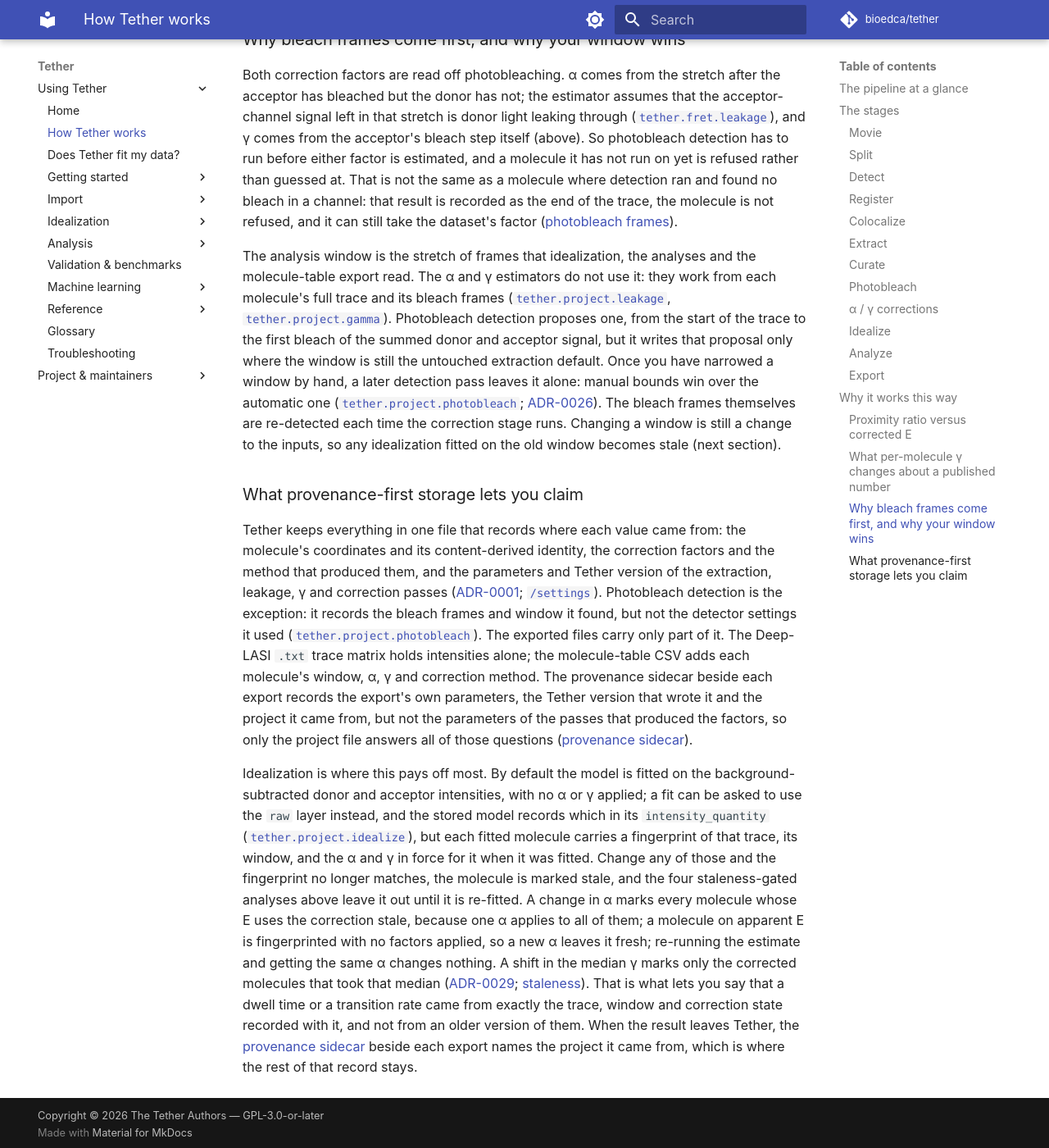
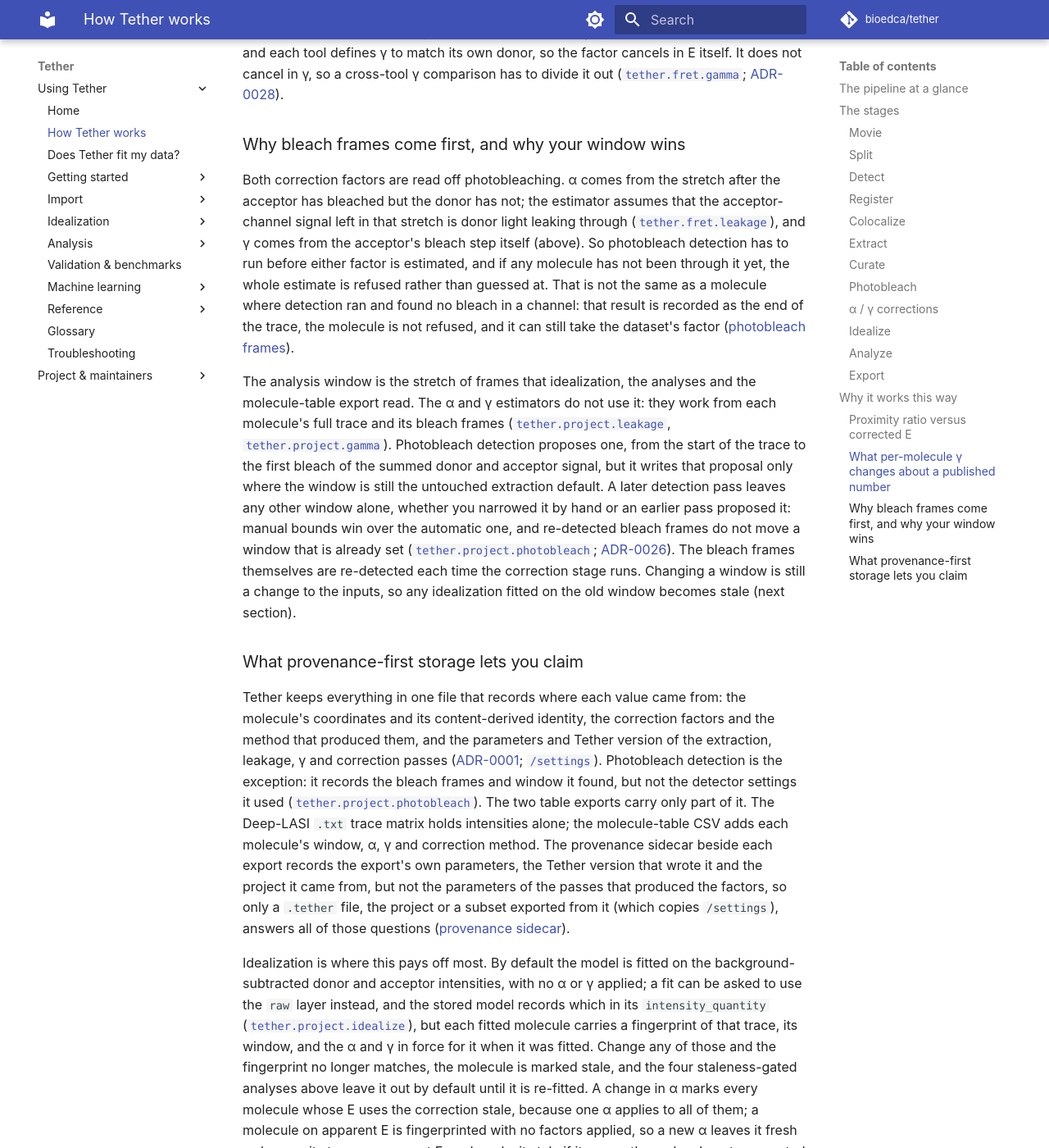
Before and after one commit to bioedca/tether, an MkDocs documentation site: the page built from docs/pipeline.md, in a window 1280 px wide and 1400 px high, scrolled down 5717 px. Shown: the whole window at 82% size. Built offline with MkDocs 1.6.1 and Material for MkDocs 9.7.7, drawn with Linux system fonts in a browser that asks for light colours; comment, search, counter and statistics services are not loaded; the version menu is left out; some of the changed text lies outside the part shown.

Commit message:
docs(pipeline): tighten eleven claims found in a line-by-line code audit (#171)
/settings/gamma is written only when α was estimated; corrected E is
absolute only under δ = 0; a missing bleach frame refuses the whole
estimate; detection re-proposes only default windows; label weights are
rewritten on import or merge-back, not on ranker training; overlay
re-fits keep their cohort; subset .tether exports carry /settings;
staleness gating is the default; apparent-E molecules go stale when a
new α moves them onto corrected E; exports go where you direct them;
analyses do not read the correction factors.

````diff
--- a/docs/pipeline.md
+++ b/docs/pipeline.md
@@ -16,7 +16,7 @@
 ([Legacy Deep-LASI import](io/legacy-import.md)). The stages that keep a result keep it in one
 [`.tether` project file](reference/tether-format.md), which refers to your movie rather than
 copying its pixels ([the store references your movies](compatibility.md#the-store-references-your-movies-it-does-not-copy-them));
-some stages write nothing, and exports are new files beside the project:
+some stages write nothing, and exports are new files written where you direct them:
 
 ```text
 movie → split → detect → register → colocalize → extract → curate → photobleach
@@ -26,9 +26,9 @@
 The order binds where one stage needs another's output. Everything downstream reads the
 extracted traces, so extraction comes first, and the correction steps depend on one another.
 After extraction the road branches rather than running in single file: you can curate, plot
-apparent E or export traces as soon as a movie is extracted. Correction and idealization add
-to what those later steps can use, the correction factors and the fitted states that the dwell
-and transition analyses read; they do not have to come first. The headless batch runner
+apparent E or export traces as soon as a movie is extracted. Correction adds the factors, which
+the molecule table records; idealization adds the fitted states that the dwell and transition
+analyses read. Neither has to come first. The headless batch runner
 groups the automatic part of that road into three stages, `extract → correct → idealize`,
 declared in dependency order as
 [`STAGES` in `tether.project.batch`](https://github.com/bioedca/tether/blob/main/src/tether/project/batch.py),
@@ -129,8 +129,9 @@
 
 `tether.project.labels` records each accept or reject you make. The current verdict sits on
 the molecule, and every decision is also appended to a log, with who made it and when.
-The decision rows are never rewritten; only each row's training weight is recomputed when
-the quality ranker retrains
+The decision rows are never rewritten; only each row's stored training weight is
+recomputed, on a legacy import or when several curators' decisions are merged back, and the
+quality ranker applies the same weighting in memory when it trains
 ([`tether.project.weighting`](https://github.com/bioedca/tether/blob/main/src/tether/project/weighting.py);
 [curation label](glossary.md#curation-label-category-quality-class);
 [ADR-0023](adr/0023-curation-label-codec-and-labels-log.md)).
@@ -146,8 +147,8 @@
 ([photobleach frames](glossary.md#photobleach-frames-first-bleach-frame);
 [ADR-0026](adr/0026-photobleach-detection-and-window-default.md)).
 
-- **Writes:** `bleach_frames` and, where you have not narrowed it, `analysis_window` on each
-  molecule.
+- **Writes:** `bleach_frames` and, where the window is still the extraction default,
+  `analysis_window` on each molecule.
 - **Read more:** [Analysis parameters](reference/parameters.md#photobleaching-and-the-analysis-window)
 
 ### α / γ corrections
@@ -158,8 +159,9 @@
 ([correction order](glossary.md#correction-order)).
 
 - **Writes:** `alpha`, `gamma`, `correction_method` and `correction_confidence` on each
-  molecule, and the provenance of each pass under `/settings/leakage`, `/settings/gamma` and
-  `/settings/correction`.
+  molecule, and the provenance of each pass under `/settings/leakage` and
+  `/settings/correction`, plus `/settings/gamma` when α was estimated (the γ step is skipped
+  when α is withheld).
 - **Read more:** [Analysis parameters](reference/parameters.md#correction-factors),
   [Validation & benchmarks](validation.md#e-estimator-edge-cases)
 
@@ -186,7 +188,8 @@
 ([fresh-idealization gating](glossary.md#fresh-idealization-gating-curation-filter)). Two
 idealization-based views are exceptions: the post-synchronized transition heatmap applies the
 curation filter but not the staleness one, and the fitted-model overlay on the E histogram
-reads the model as it was fitted, so it reflects later curation only after a re-fit
+reads the model as it was fitted, so molecules rejected since then stay in it until a fresh
+fit over a new selection; re-fitting a stale model keeps its original molecules
 ([`tether.analysis.histogram`](https://github.com/bioedca/tether/blob/main/src/tether/analysis/histogram.py)).
 
 - **Writes:** nothing to the project file.
@@ -214,7 +217,8 @@
 the background, but then its ratio is a different number. It is internally
 consistent only while the dyes and the instrument stay the same
 ([McCann 2010](https://doi.org/10.1016/j.bpj.2010.04.063)). The γ-corrected efficiency
-removes the leakage and the dye and detection imbalance, and is an absolute energy-transfer
+removes the leakage and the dye and detection imbalance and, under Tether's assumption of no
+direct acceptor excitation (δ = 0, single-laser data), is an absolute energy-transfer
 efficiency ([Hellenkamp 2018](https://doi.org/10.1038/s41592-018-0085-0);
 [`tether.fret.efficiency`](https://github.com/bioedca/tether/blob/main/src/tether/fret/efficiency.py)).
 Tether calls the proximity ratio **apparent E**, and computes it as the corrected formula with
@@ -263,8 +267,8 @@
 signal left in that stretch is donor light leaking through
 ([`tether.fret.leakage`](https://github.com/bioedca/tether/blob/main/src/tether/fret/leakage.py)),
 and γ comes from the acceptor's bleach step itself (above). So photobleach detection has to run
-before either factor is estimated, and a molecule it has not run on yet is refused rather
-than guessed at. That is not the same as a molecule where detection ran and found no bleach
+before either factor is estimated, and if any molecule has not been through it yet, the
+whole estimate is refused rather than guessed at. That is not the same as a molecule where detection ran and found no bleach
 in a channel: that result is recorded as the end of the trace, the molecule is not refused,
 and it can still take the dataset's factor
 ([photobleach frames](glossary.md#photobleach-frames-first-bleach-frame)).
@@ -276,8 +280,9 @@
 [`tether.project.gamma`](https://github.com/bioedca/tether/blob/main/src/tether/project/gamma.py)). Photobleach detection
 proposes one, from the start of the trace to the first bleach of the summed donor and acceptor
 signal, but it writes that proposal only where the window is still the untouched extraction
-default. Once you have narrowed a window by hand, a later detection pass leaves it alone:
-manual bounds win over the automatic one
+default. A later detection pass leaves any other window alone, whether you narrowed it by hand or an
+earlier pass proposed it: manual bounds win over the automatic one, and re-detected bleach
+frames do not move a window that is already set
 ([`tether.project.photobleach`](https://github.com/bioedca/tether/blob/main/src/tether/project/photobleach.py);
 [ADR-0026](adr/0026-photobleach-detection-and-window-default.md)). The bleach frames
 themselves are re-detected each time the correction stage runs. Changing a window is still a
@@ -293,12 +298,13 @@
 [`/settings`](reference/tether-format.md#settings-provenance-of-each-pipeline-stage)).
 Photobleach detection is the exception: it records the bleach frames and window it found, but
 not the detector settings it used
-([`tether.project.photobleach`](https://github.com/bioedca/tether/blob/main/src/tether/project/photobleach.py)). The exported files carry only part
+([`tether.project.photobleach`](https://github.com/bioedca/tether/blob/main/src/tether/project/photobleach.py)). The two table exports carry only part
 of it. The Deep-LASI `.txt` trace matrix holds intensities alone; the molecule-table CSV adds
 each molecule's window, α, γ and correction method. The provenance sidecar beside each export
 records the export's own parameters, the Tether version that wrote it and the project it came
-from, but not the parameters of the passes that produced the factors, so only the project
-file answers all of those questions
+from, but not the parameters of the passes that produced the factors, so only a `.tether`
+file, the project or a subset exported from it (which copies `/settings`), answers all of
+those questions
 ([provenance sidecar](reference/exports.md#provenance-sidecar)).
 
 Idealization is where this pays off most. By default the model is fitted on the
@@ -308,11 +314,12 @@
 ([`tether.project.idealize`](https://github.com/bioedca/tether/blob/main/src/tether/project/idealize.py)), but each fitted molecule carries a
 fingerprint of that trace, its window, and the α and γ in force for it when it was fitted.
 Change any of those and the fingerprint no longer matches, the molecule is marked stale, and
-the four staleness-gated analyses above leave it out until it is re-fitted. A change in α marks
+the four staleness-gated analyses above leave it out by default until it is re-fitted. A change in α marks
 every molecule whose E uses the correction stale, because one α applies to all of them; a
-molecule on apparent E is fingerprinted with no factors applied, so a new α leaves it fresh;
-re-running the estimate and getting the same α changes nothing. A shift in the median γ marks only the corrected molecules that
-took that median
+molecule on apparent E is fingerprinted with no factors applied, so a new α leaves it fresh as long
+as it stays on apparent E, and marks it stale if it moves the molecule onto corrected E.
+Re-running the estimate and getting the same α changes nothing. A shift in the median γ marks
+only the corrected molecules that took that median
 ([ADR-0029](adr/0029-idealization-correction-provenance-hash-and-per-factor-staleness.md);
 [staleness](glossary.md#staleness-stale-fresh-live)). That is what lets you say that a dwell
 time or a transition rate came from exactly the trace, window and correction state
````
Also changed, not shown: other parts of docs/pipeline.md (+1 -1 lines).
